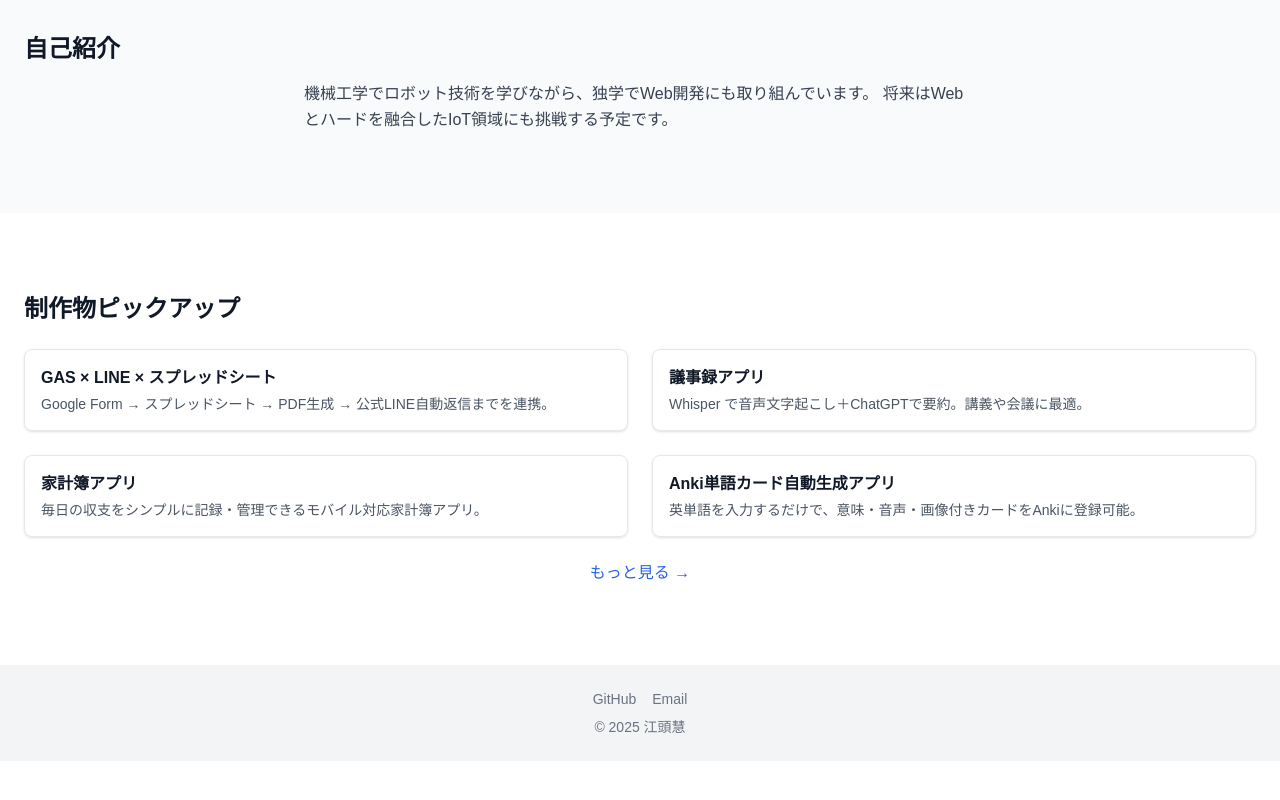
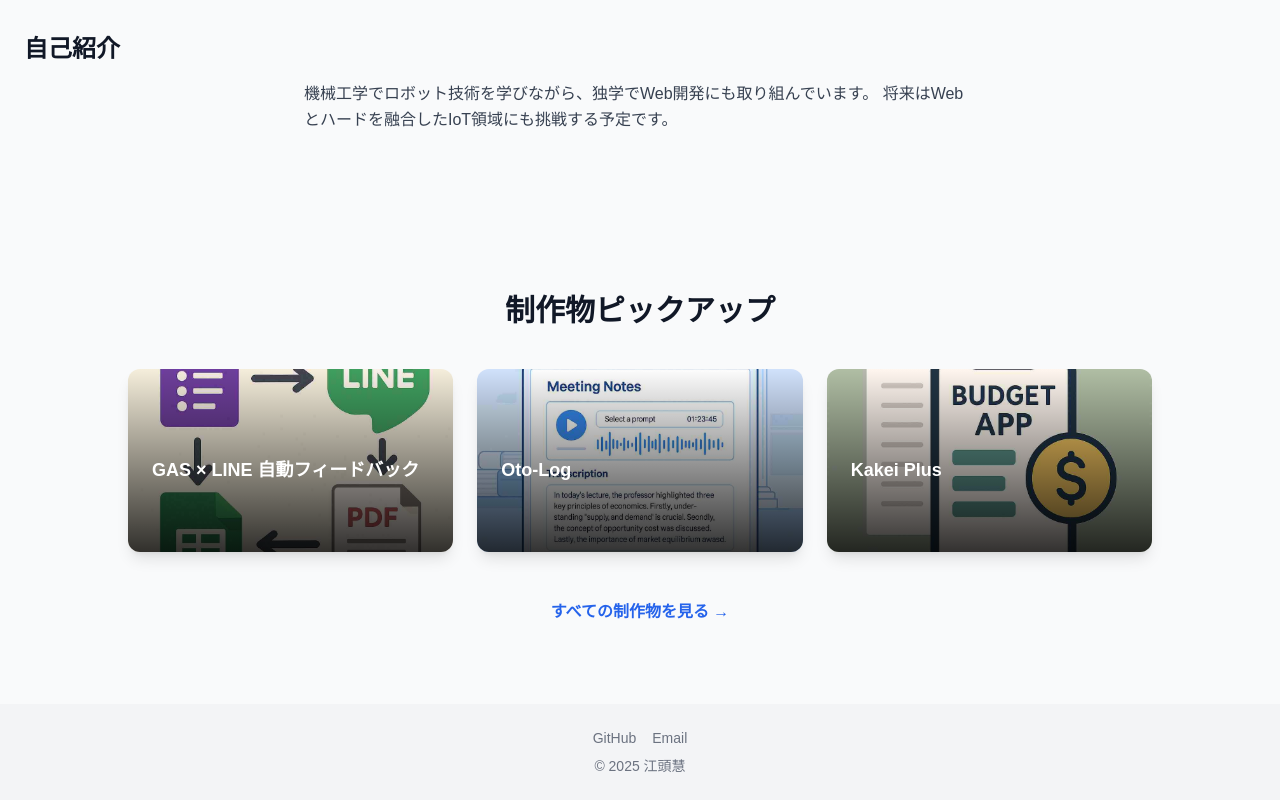
Before and after one commit to Jagashira/Jagashira.github.io, a Next.js app: page / in a window 1280 px wide. Shown: the part 847-1647 px from the top of the page. Before the commit the page ends 1608 px from the top, so only its background shows below. Built offline with nearby package versions, Linux system fonts and the light colour scheme.

Commit message:
feat(ProjectOutlineをモダンな感じにした)

```diff
--- a/components/top/ProjectOutline.tsx
+++ b/components/top/ProjectOutline.tsx
@@ -1,44 +1,54 @@
 import React from "react";
 import Link from "next/link";
+import Image from "next/image";
+import { projects } from "@/data/projects";
+
 const ProjectOutline = () => {
   return (
-    <>
-      <section className="py-20 px-6">
-        <h2 className="text-2xl font-bold mb-6">制作物ピックアップ</h2>
-        <div className="grid grid-cols-1 md:grid-cols-2 gap-6">
-          <div className="border rounded-lg p-4 shadow hover:shadow-md transition">
-            <h3 className="font-semibold">GAS × LINE × スプレッドシート</h3>
-            <p className="text-sm text-gray-600 mt-1">
-              Google Form → スプレッドシート → PDF生成 →
-              公式LINE自動返信までを連携。
-            </p>
-          </div>
-          <div className="border rounded-lg p-4 shadow hover:shadow-md transition">
-            <h3 className="font-semibold">議事録アプリ</h3>
-            <p className="text-sm text-gray-600 mt-1">
-              Whisper で音声文字起こし＋ChatGPTで要約。講義や会議に最適。
-            </p>
-          </div>
-          <div className="border rounded-lg p-4 shadow hover:shadow-md transition">
-            <h3 className="font-semibold">家計簿アプリ</h3>
-            <p className="text-sm text-gray-600 mt-1">
-              毎日の収支をシンプルに記録・管理できるモバイル対応家計簿アプリ。
-            </p>
-          </div>
-          <div className="border rounded-lg p-4 shadow hover:shadow-md transition">
-            <h3 className="font-semibold">Anki単語カード自動生成アプリ</h3>
-            <p className="text-sm text-gray-600 mt-1">
-              英単語を入力するだけで、意味・音声・画像付きカードをAnkiに登録可能。
-            </p>
-          </div>
+    <section className="py-20 px-6 bg-gray-50 dark:bg-black">
+      <div className="max-w-5xl mx-auto">
+        <h2 className="text-3xl font-bold text-center mb-10 text-gray-900 dark:text-white">
+          制作物ピックアップ
+        </h2>
+
+        <div className="grid grid-cols-1 md:grid-cols-2 lg:grid-cols-3 gap-6">
+          {projects.slice(0, 3).map((project) => (
+            <Link
+              key={project.id}
+              href={`/projects/${project.id}`}
+              className="group relative block aspect-video w-full overflow-hidden rounded-xl shadow-lg transition-all duration-300 hover:shadow-2xl hover:-translate-y-1"
+            >
+              <Image
+                src={project.image}
+                alt={project.title}
+                fill
+                className="object-cover transition-transform duration-300 group-hover:scale-105"
+              />
+
+              <div className="absolute inset-0 bg-gradient-to-t from-black/80 via-black/40 to-transparent" />
+
+              <div className="relative flex h-full flex-col justify-end p-4 sm:p-6">
+                <h3 className="text-lg font-bold text-white transition-transform duration-300 group-hover:-translate-y-2">
+                  {project.title}
+                </h3>
+                <p className="mt-1 text-sm text-white/80 transition-all duration-300 group-hover:mt-2 group-hover:opacity-100 md:opacity-0">
+                  {project.desc}
+                </p>
+              </div>
+            </Link>
+          ))}
         </div>
-        <div className="text-center mt-6">
-          <Link href="/projects" className="text-blue-600 hover:underline">
-            もっと見る →
+
+        <div className="text-center mt-12">
+          <Link
+            href="/projects"
+            className="font-semibold text-blue-600 hover:underline dark:text-blue-400"
+          >
+            すべての制作物を見る →
           </Link>
         </div>
-      </section>
-    </>
+      </div>
+    </section>
   );
 };
 
```
Also changed, not shown: 1 other file (tests, documents, lock files or other folders).
